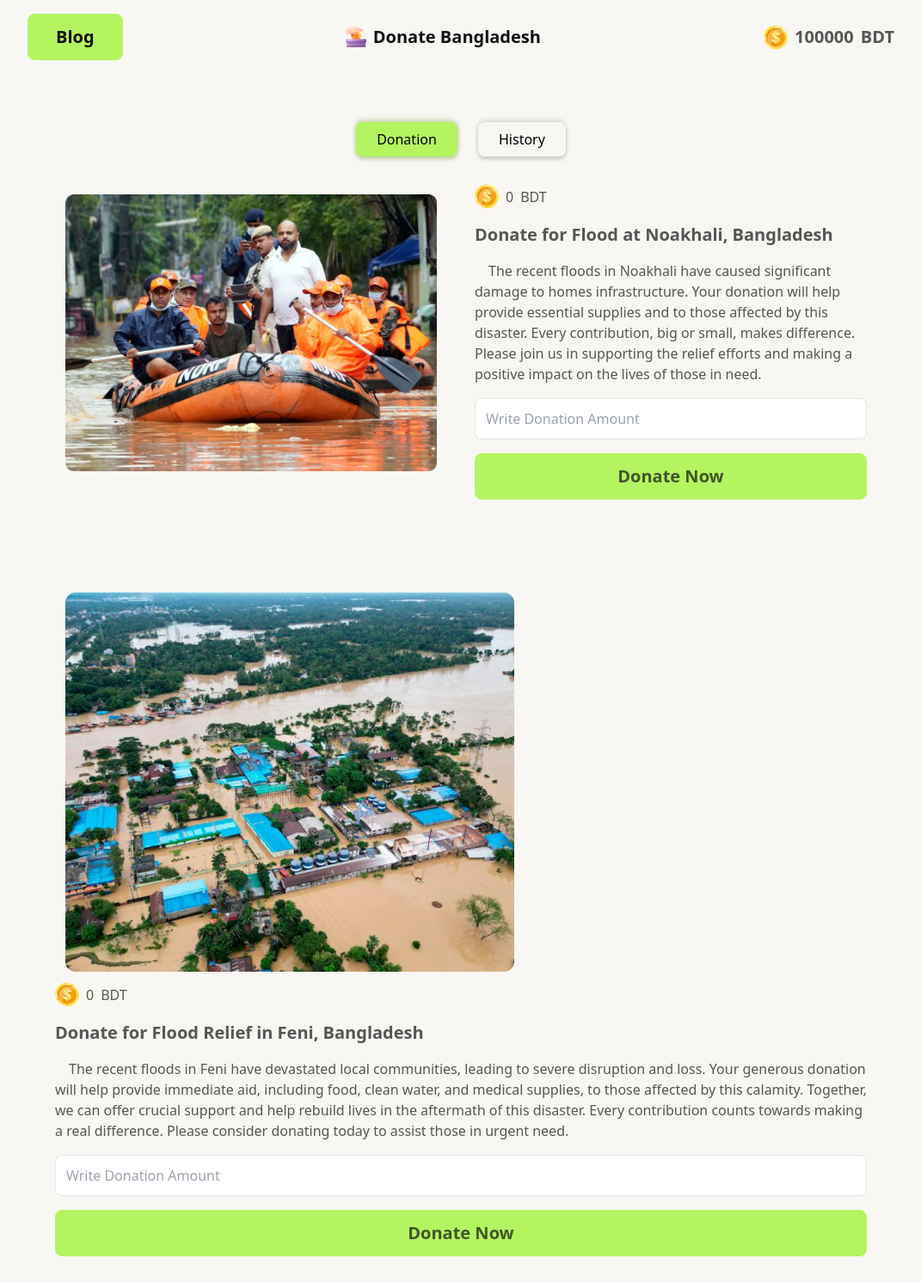
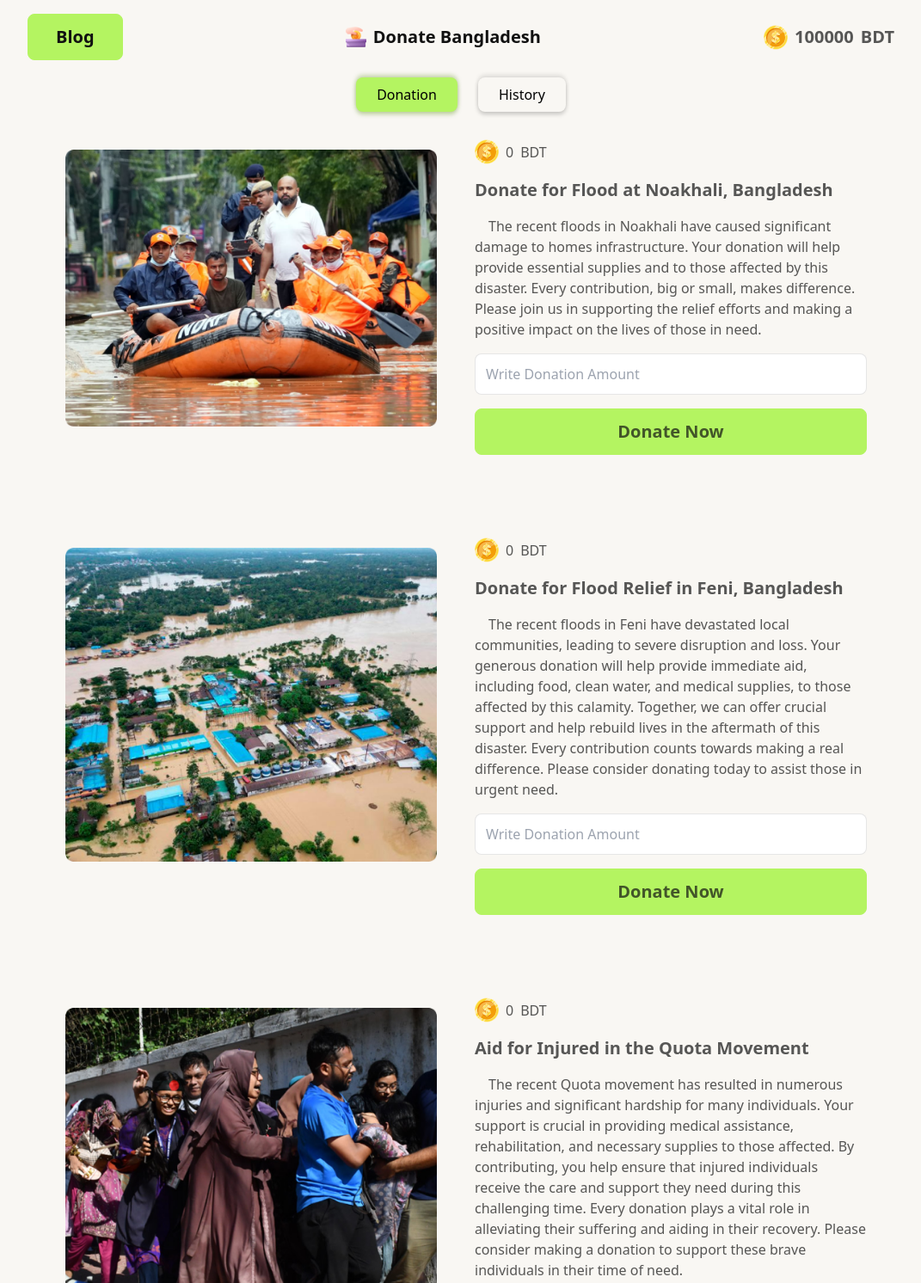
Before and after one commit to nazmul-nhb/donate-bangladesh, a website built with Vite: page index.html in a window 1280 px wide. Shown: the top 1492 px of the page at 86% size, without its empty margins (104-1175 px from the left). Built offline with nearby package versions, Linux system fonts and the light colour scheme.

Commit message:
fixed minor issues

```diff
--- a/index.html
+++ b/index.html
@@ -9,7 +9,7 @@
 	<body class="max-w-screen-2xl px-6 mx-auto bg-donate-bg">
 		<!-- Header Section -->
 		<header
-			class="pb-8 mx-4 md:mx-28 flex flex-col items-center justify-center"
+			class="pb-8 mx-4 md:mx-28 flex flex-col items-center justify-center sticky top-0 bg-donate-bg"
 		>
     	<!-- Site Logo & Title -->
 				<div class="flex md:hidden justify-start items-center gap-2 ">
@@ -24,7 +24,7 @@
 				</div>
 			<!-- Navbar -->
 			<nav
-				class="w-full flex gap-5 mb-14 justify-between items-center md:font-semibold md:text-xl text-donate-primary py-4"
+				class="w-full flex gap-5 mb-1 justify-between items-center md:font-semibold md:text-xl text-donate-primary py-4"
 			>
 				<!-- Blog Button -->
 				<button
@@ -127,7 +127,7 @@
 					</div>
 				</div>
 				<!-- Donate Feni Flood -->
-				<div class="lex md:flex-row flex-col gap-4 md:gap-8">
+				<div class="flex md:flex-row flex-col gap-4 md:gap-8">
 					<!-- Image -->
 					<figure class="flex-1">
 						<img
@@ -184,7 +184,7 @@
 					</div>
 				</div>
 				<!-- Donate Quota Movement Injured -->
-				<div class="lex md:flex-row flex-col gap-4 md:gap-8">
+				<div class="flex md:flex-row flex-col gap-4 md:gap-8">
 					<!-- Image -->
 					<figure class="flex-1">
 						<img
--- a/package.json
+++ b/package.json
@@ -14,5 +14,8 @@
     "tailwindcss": "^3.4.12",
     "typescript": "^5.5.3",
     "vite": "^5.4.1"
+  },
+  "dependencies": {
+    "toastr": "^2.1.4"
   }
 }
--- a/public/data.json
+++ /dev/null
@@ -1,6 +0,0 @@
-[
-	{
-		"amount": 0,
-        "title":
-	}
-]
```
Also changed, not shown: 1 other file.
